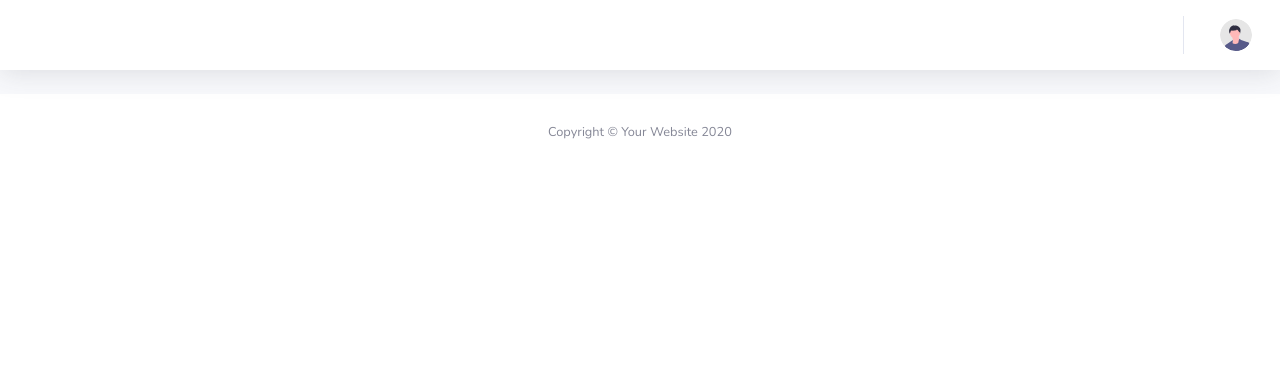
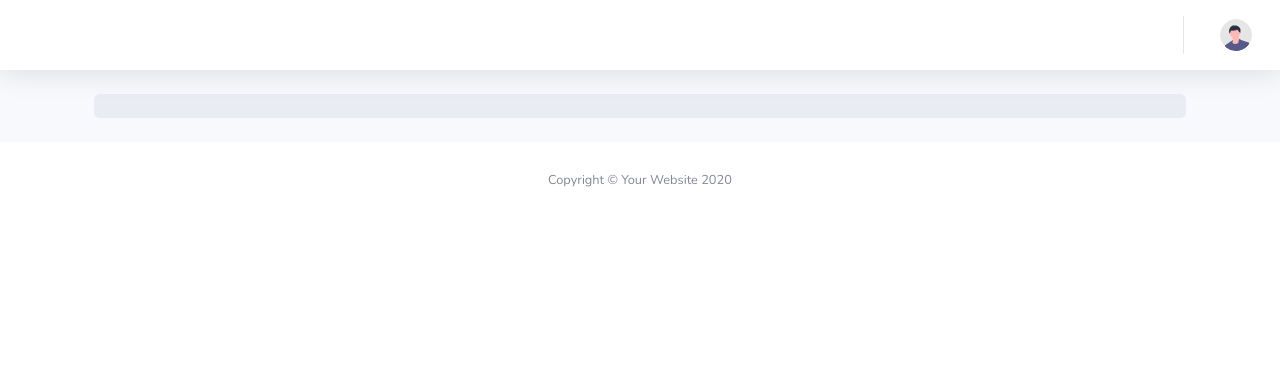
Before and after one commit to blessey15/hack21, a Django app: page /base in a window 1280 px wide. Shown: the top 370 px of the page. Run offline with Django 3.2, Linux system fonts and the light colour scheme; parts of the project's set-up code (start-up, migrations or seed data) failed here and were passed over; some libraries are stand-ins or nearby versions.

Commit message:
base minor update

```diff
--- a/templates/base.html
+++ b/templates/base.html
@@ -114,15 +114,18 @@
 
                 <!-- Begin Page Content -->
                 {% block body %}
-                <div class="container-fluid">
 
-                    <!-- Page Heading -->
-                    <!-- <h1 class="h3 mb-4 text-gray-800">Blank Page</h1> -->
+
+                <div class="container">
+                    <ol class="breadcrumb my-4">
+                    {% block breadcrumb %}
+                    {% endblock %}
+                    </ol>
                     {% block content %}
                     {% endblock %}
+                </div>
+                {% endblock body %}
 
-                </div>
-                {% endblock %}
                 <!-- /.container-fluid -->
 
             </div>
```
